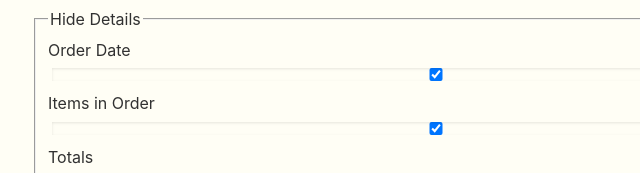
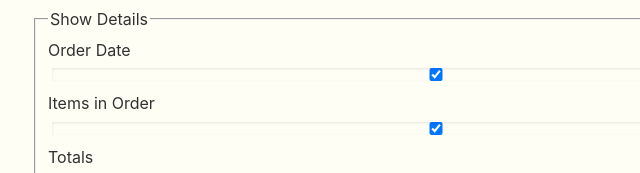
Before and after one commit to r-k03/VEats, a website: page app/public/orderHistory.html in a window 1280 px wide. Shown: the part 253-426 px from the top of the page, 208-848 px from the left. Drawn offline with Linux system fonts and the light colour scheme; no server answers.

Commit message:
changed minor text

```diff
--- a/app/public/orderHistory.html
+++ b/app/public/orderHistory.html
@@ -16,7 +16,7 @@
             <label for="oval">Orders Greater Than:</label>
             <input type="text" id="oval" inputmode="numeric" pattern="^[1-9]{1}\d*$" maxlength="4" placeholder="1234" autofocus title="Enter a Valid Integer (Max 4 Digits Long)"/>
             <fieldset>
-                <legend>Hide Details</legend>
+                <legend>Show Details</legend>
                 <label for="noDate">Order Date</label>
                 <input type="checkbox" id="noDate" value="1" name="removeAttr" checked/>
 
```
